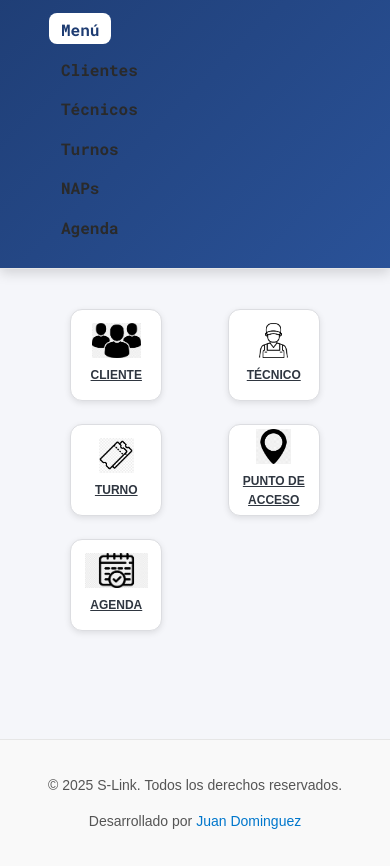
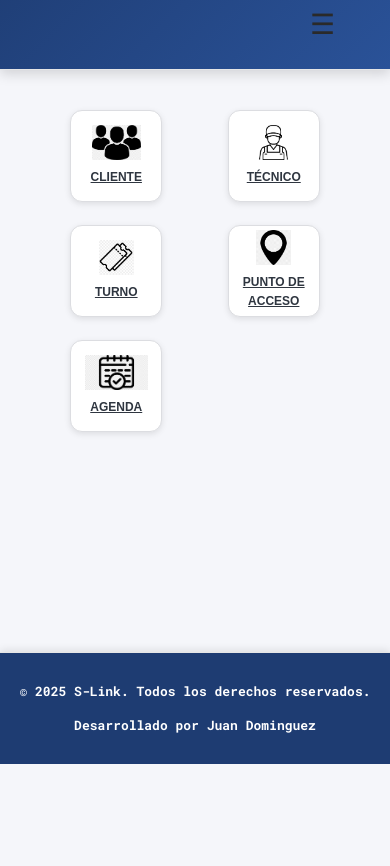
Before and after one commit to juandaniel652/tp_link, a plain HTML site: page index.html in a window 390 px wide. Shown: the part 80-946 px from the top of the page. After the commit the page ends 844 px from the top, so only its background shows below. Drawn offline with Linux system fonts and the light colour scheme.

Commit message:
Menú hamburguesa responsive menu

```diff
--- a/css/general.css
+++ b/css/general.css
@@ -238,6 +238,91 @@ main {
   flex: 1; /* El main ocupa todo el espacio disponible */
 }
 
+/* ================================
+   FOOTER CORPORATIVO
+================================ */
 .footer {
-  margin-top: auto; /* Empuja el footer al fondo */
+  background: #1E3C72;       /* Azul corporativo */
+  color: #ffffff;             /* Texto blanco */
+  padding: 20px 0;
+  text-align: center;
+  font-size: 14px;
+  font-family: 'RobotoMonoBold', monospace;
+  margin-top: auto;           /* Siempre abajo */
+  box-shadow: 0 -2px 8px rgba(0,0,0,0.1);
 }
+
+.footer a {
+  color: #ffffff;
+  text-decoration: none;
+  font-weight: bold;
+  transition: color 0.2s, text-decoration 0.2s;
+}
+
+.footer a:hover {
+  color: #FFD700;             /* Amarillo para resaltar hover */
+  text-decoration: underline;
+}
+
+/* ================================
+   RESPONSIVE FOOTER
+================================ */
+@media (max-width: 768px) {
+  .footer {
+    font-size: 13px;
+    padding: 15px 10px;
+  }
+}
+
+
+/* ================================
+   BOTÓN HAMBURGUESA
+================================ */
+.menu-toggle {
+  display: none;       /* oculto por defecto en desktop */
+  background: none;
+  border: none;
+  font-size: 28px;
+  color: #2a2a2a;
+  cursor: pointer;
+}
+
+/* ================================
+   RESPONSIVE HEADER
+================================ */
+@media (max-width: 768px) {
+  .header-container {
+    flex-direction: column;
+    align-items: flex-start;
+    gap: 10px;
+  }
+
+  .menu-toggle {
+    display: block;      /* se muestra en móviles */
+    align-self: flex-end; /* lo ubica a la derecha */
+  }
+
+  .top-nav {
+    display: none;       /* oculto por defecto */
+    width: 100%;
+  }
+
+  .top-nav ul {
+    flex-direction: column; /* solo en móviles */
+    gap: 12px;
+    width: 100%;
+  }
+
+  .top-nav a {
+    padding: 8px 16px;
+    width: 100%;
+    text-align: left;
+    border-radius: 6px;
+  }
+}
+
+/* Opcional: transición suave al mostrar/ocultar menú */
+.top-nav {
+  transition: max-height 0.3s ease, opacity 0.3s ease;
+  overflow: hidden;
+}
--- a/css/menu.css
+++ b/css/menu.css
@@ -100,26 +100,41 @@
 }
 
 /* ================================
-   FOOTER
+   FOOTER CORPORATIVO
 ================================ */
 .footer {
-  margin-top: 60px;
-  padding: 20px;
-  background: #f9f9f9;
-  border-top: 1px solid #e6e6e6;
+  background: #1E3C72;       /* Azul corporativo */
+  color: #ffffff;             /* Texto blanco */
+  padding: 20px 0;
   text-align: center;
   font-size: 14px;
-  color: #555;
+  font-family: 'RobotoMonoBold', monospace;
+  margin-top: auto;           /* Siempre abajo */
+  box-shadow: 0 -2px 8px rgba(0,0,0,0.1);
 }
 
 .footer a {
-  color: #0077cc;
+  color: #ffffff;
   text-decoration: none;
+  font-weight: bold;
+  transition: color 0.2s, text-decoration 0.2s;
 }
 
 .footer a:hover {
+  color: #FFD700;             /* Amarillo para resaltar hover */
   text-decoration: underline;
 }
+
+/* ================================
+   RESPONSIVE FOOTER
+================================ */
+@media (max-width: 768px) {
+  .footer {
+    font-size: 13px;
+    padding: 15px 10px;
+  }
+}
+
 
 /* ================================
    RESPONSIVE HEADER
--- a/index.html
+++ b/index.html
@@ -26,6 +26,9 @@
         <img src="img/logo_s_link.png" alt="Logo S-Link" class="logo">
         <span class="brand-name">S-Link</span>
       </div>
+
+      <!-- Botón hamburguesa -->
+      <button class="menu-toggle" aria-label="Abrir menú">&#9776;</button>
 
       <nav class="top-nav" aria-label="Menú principal">
         <ul>
@@ -77,5 +80,21 @@
     <p>Desarrollado por <a href="https://portafolio-juan-daniel-dom-men-05.netlify.app/" target="_blank" rel="noopener noreferrer">Juan Dominguez</a></p>
   </footer>
 
+  <!-- JS MENÚ HAMBURGUESA -->
+  <script>
+    document.addEventListener('DOMContentLoaded', () => {
+    const menuToggle = document.querySelector('.menu-toggle');
+    const nav = document.querySelector('.top-nav');
+
+    menuToggle.addEventListener('click', () => {
+      if(nav.style.display === 'flex') {
+        nav.style.display = 'none';
+      } else {
+        nav.style.display = 'flex';
+      }
+    });
+  });
+
+  </script>
 </body>
 </html>
```
